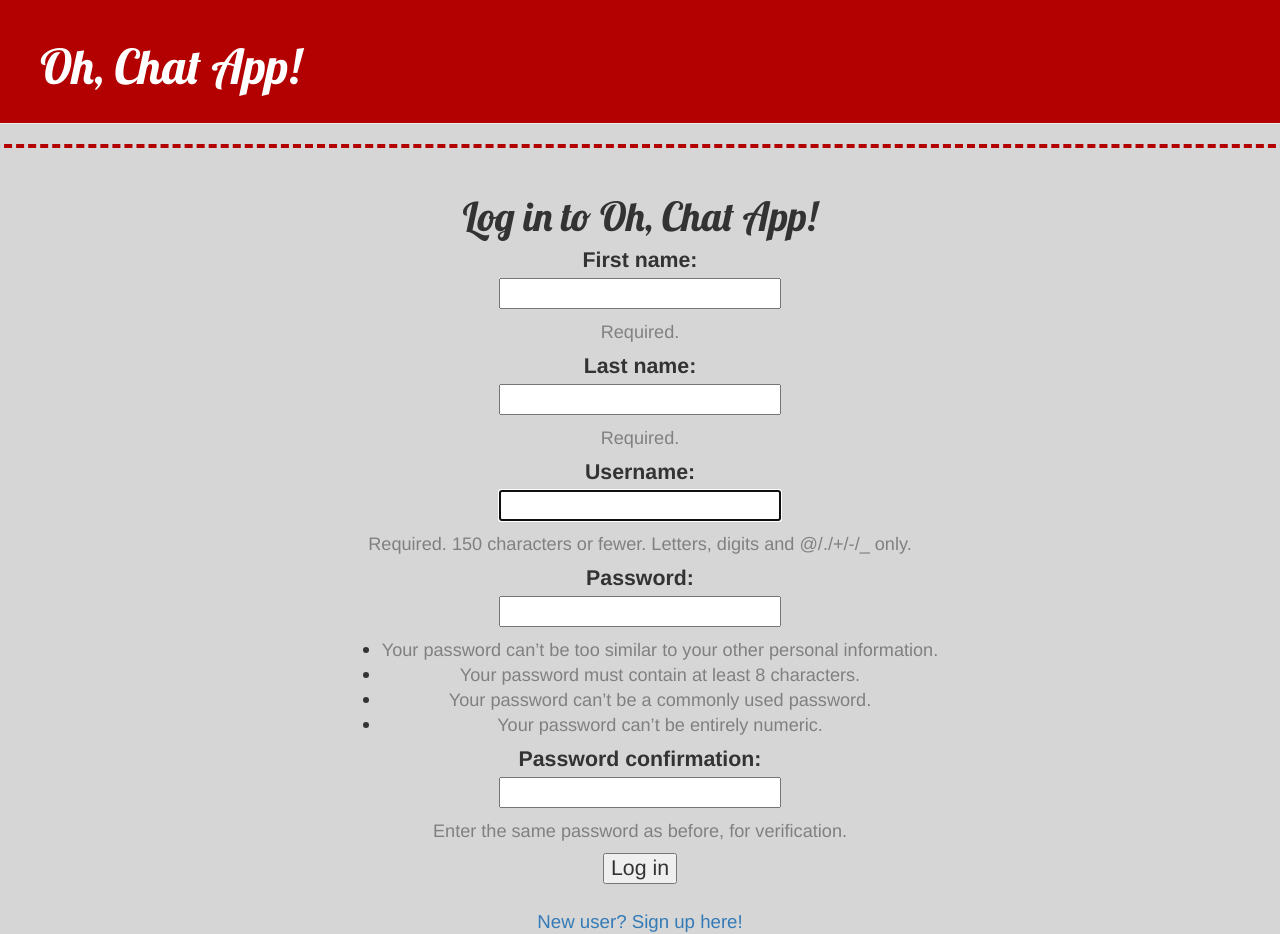
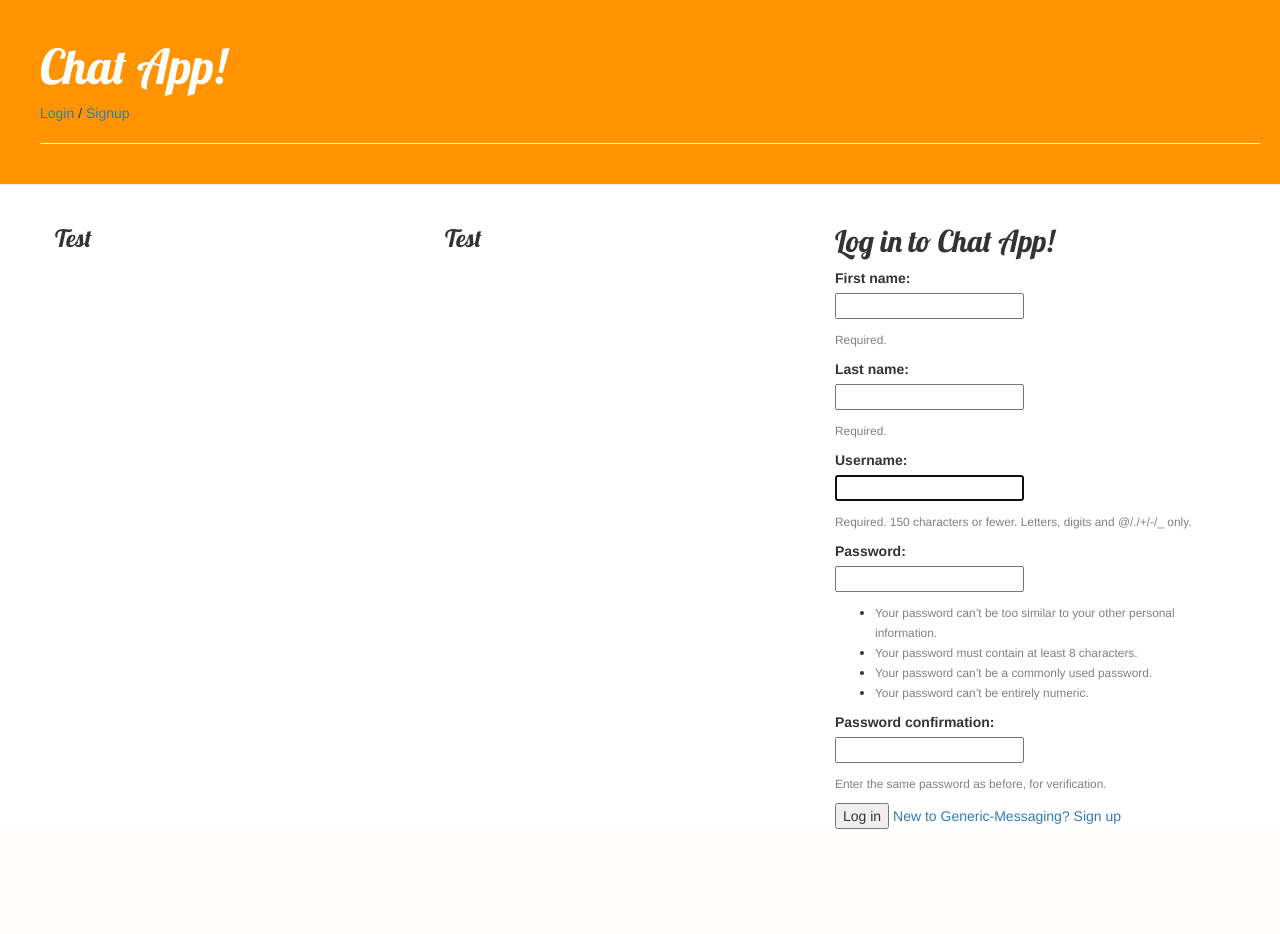
Before and after one commit to FatherLied/Generic-Messaging, a Django app: template dashboard/templates/dashboard/login.html in a window 1280 px wide. After the commit the page ends 829 px from the top, so only its background shows below. Run offline with Django 3.2, Linux system fonts and the light colour scheme; the template is opened without the code that fills it: values that come from a table or form of the project are taken from there, others are empty; some libraries are stand-ins or nearby versions.

Commit message:
Revert "header now maroon"

```diff
--- a/dashboard/static/css/blog.css
+++ b/dashboard/static/css/blog.css
@@ -1,5 +1,5 @@
 .page-header {
-    background-color: #b30000;
+    background-color: #ff9400;
     margin-top: 0;
     padding: 20px 20px 20px 40px;
 }
@@ -14,47 +14,9 @@
     margin-left: 40px;
 }
 
-body{
-    background-color: #d6d6d6;
-}
-
 h1, h2, h3, h4 {
     font-family: 'Lobster', cursive;
-    font-size: 30pt;
 }
-
-.upperlogin {
-    border: 4px #b30000;
-    border-style: dashed none none;
-    position: relative;
-    height: 350px;
-    line-height: 200px;
-    text-align: center;
-    margin-bottom: 200px;
-    margin-top: 20px;
-    margin-left: -20px;
-    margin-right:-20px;
-}
-
-.innerlogin {
-    position: relative
-    top: 50%;
-    height: 100px;
-    margin-top: -50px;
-
-    display: inline-block;
-    vertical-align: middle;
-    line-height: normal;
-}
-
-.loginform{
-    font-size: 16pt;
-}
-
-.loginform a{
-    font-size: 14pt;
-}
-
 
 .date {
     color: #828282;
@@ -76,7 +38,7 @@ h1, h2, h3, h4 {
 }
 
 .post {
-    margin-bottom: 20px;
+    margin-bottom: 70px;
 }
 
 .post h1 a, .post h1 a:visited {
--- a/dashboard/templates/dashboard/base.html
+++ b/dashboard/templates/dashboard/base.html
@@ -1,31 +1,38 @@
 {% load staticfiles %}
-
 <!DOCTYPE html>
 <html lang="en">
   <head>
     <meta charset="utf-8">
-    <title>
-      {% block title %}
-        Generic Messaging
-      {% endblock %}
-    </title>
+    <title>{% block title %}Generic Messaging{% endblock %}</title>
     <link rel="stylesheet" href="//maxcdn.bootstrapcdn.com/bootstrap/3.2.0/css/bootstrap.min.css">
     <link rel="stylesheet" href="//maxcdn.bootstrapcdn.com/bootstrap/3.2.0/css/bootstrap-theme.min.css">
     <link href='//fonts.googleapis.com/css?family=Lobster&subset=latin,latin-ext' rel='stylesheet' type='text/css'>
     <link rel="stylesheet" href="{% static 'css/blog.css' %}">
   </head>
-
   <body>
     <div class="page-header">
-      <h1><a href="/">Oh, Chat App!</a></h1>
+      <h1><a href="/">Chat App!</a></h1>
+        {% if user.is_authenticated %}
+          <a href="{% url 'logout' %}">Logout</a>
+        {% else %}
+          <a href="{% url 'login' %}">Login</a> / <a href="{% url 'signup' %}">Signup</a>
+        {% endif %}
+      <hr>
     </div>
-
     {% block content %}
-      <div class="upperlogin">
-          {% block login %}
-          {% endblock %}
-      </div>
+    <div class="content container">
+        <div class="row">
+          <div class="col-md-4">
+            <h3>Test</h3>          </div>
+          <div class="col-sm-4">
+            <h3>Test</h3>
+          </div>
+          <div class="col-sm-4">
+            {% block login %}
+            {% endblock %}
+          </div>
+        </div>
+    </div>
     {% endblock %}
   </body>
-
-</html>
+  </html>
--- a/dashboard/templates/dashboard/login.html
+++ b/dashboard/templates/dashboard/login.html
@@ -1,15 +1,13 @@
 {% extends 'dashboard/base.html' %}
 
 {% block login %}
-  <div class="innerlogin">
-    <h2>Log in to Oh, Chat App!</h2>
+  <h2>Log in to Chat App!</h2>
   {% if form.errors %}
     <p style="color: red">Your username and password didn't match. Please try again.</p>
   {% endif %}
   <form method="post">
     {% csrf_token %}
     <input type="hidden" name="next" value="{{ next }}" />
-      <div class = "loginform">
     {% for field in form %}
       <p>
         {{ field.label_tag }}<br>
@@ -23,9 +21,6 @@
       </p>
     {% endfor %}
     <button type="submit">Log in</button>
-        <br><br>
-        <a href="{% url 'signup' %}">New user? Sign up here!</a>
-      </div>
+    <a href="{% url 'signup' %}">New to Generic-Messaging? Sign up</a>
   </form>
-  </div>
 {% endblock %}
```
Also changed, not shown: db.sqlite3. Lines whose indentation alone changed are shown as unchanged.
